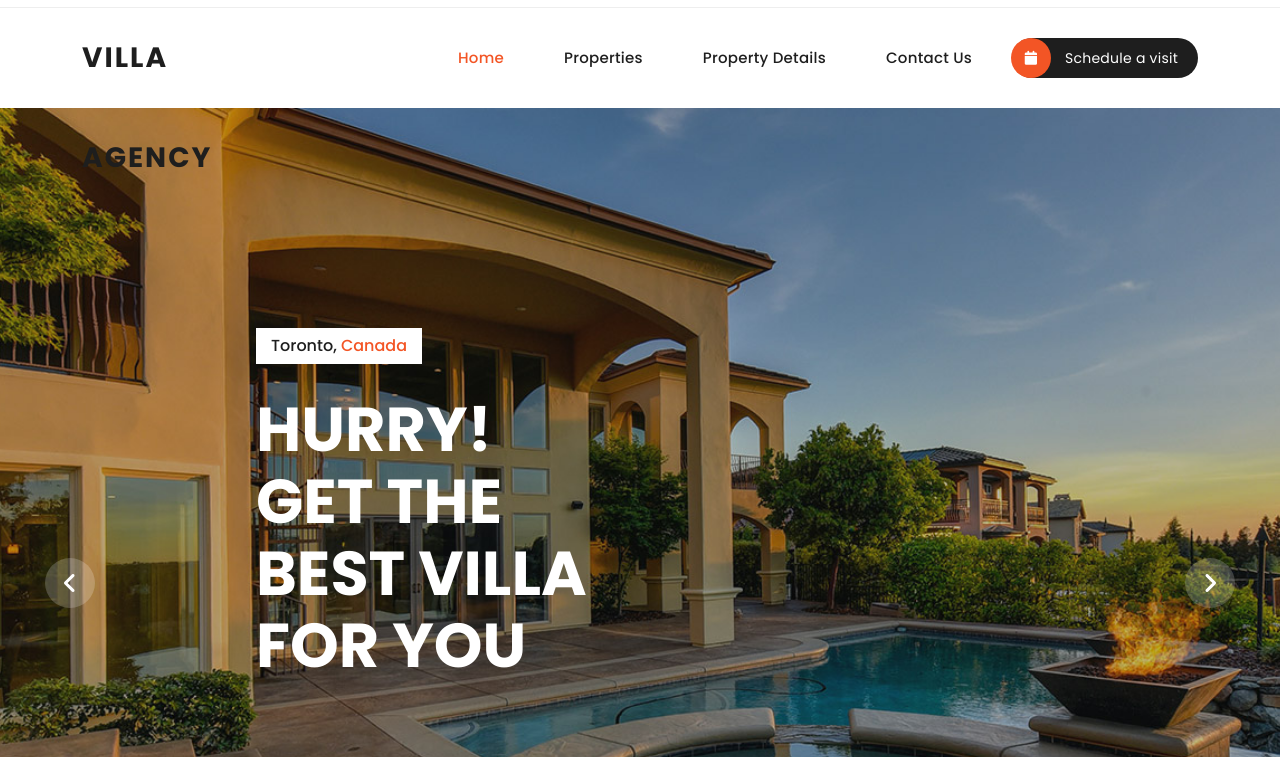
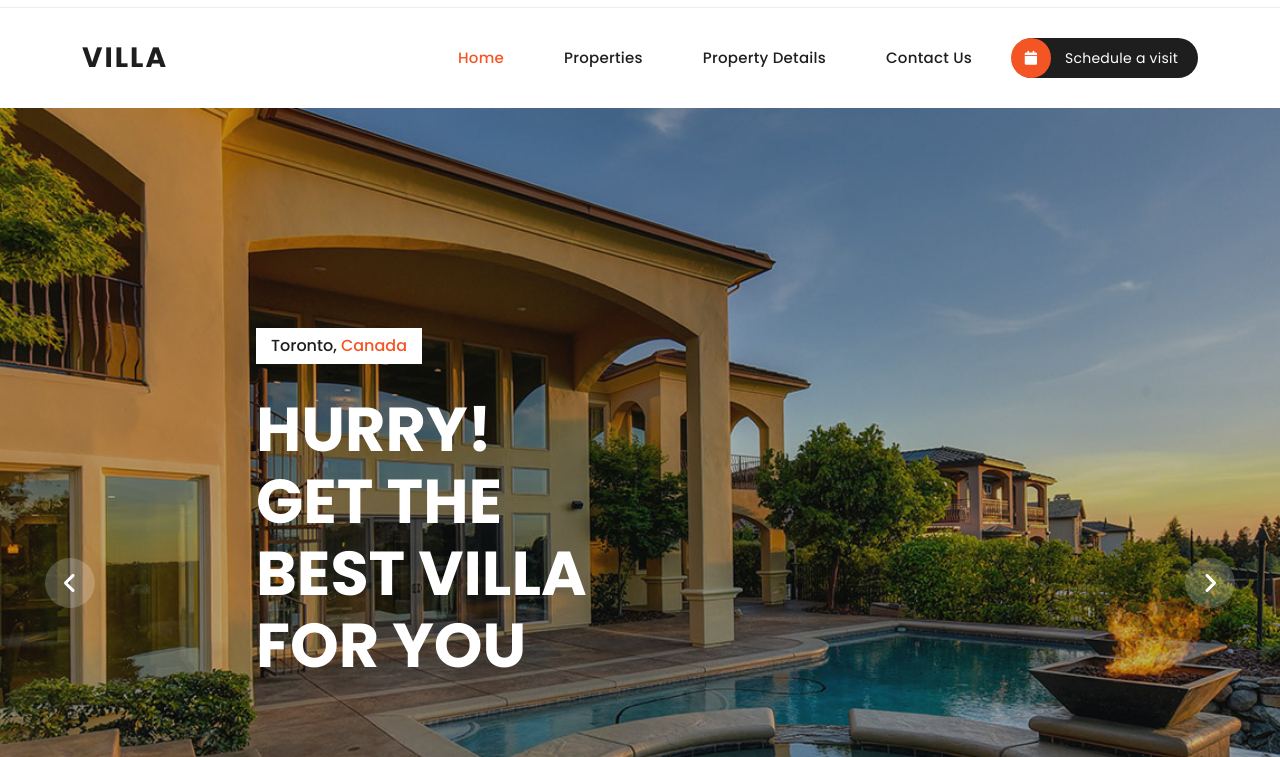
Before and after one commit to sufanshaikh/villa, a plain HTML site: page index.html in a window 1280 px wide. Shown: the part 43-800 px from the top of the page. Drawn offline with nearby package versions, Linux system fonts and the light colour scheme.

Commit message:
Update index.html

```diff
--- a/index.html
+++ b/index.html
@@ -72,7 +72,7 @@ https://templatemo.com/tm-591-villa-agency
                 <nav class="main-nav">
                     <!-- ***** Logo Start ***** -->
                     <a href="index.html" class="logo">
-                        <h1>Villa Agency</h1>
+                        <h1>Villa</h1>
                     </a>
                     <!-- ***** Logo End ***** -->
                     <!-- ***** Menu Start ***** -->
```
